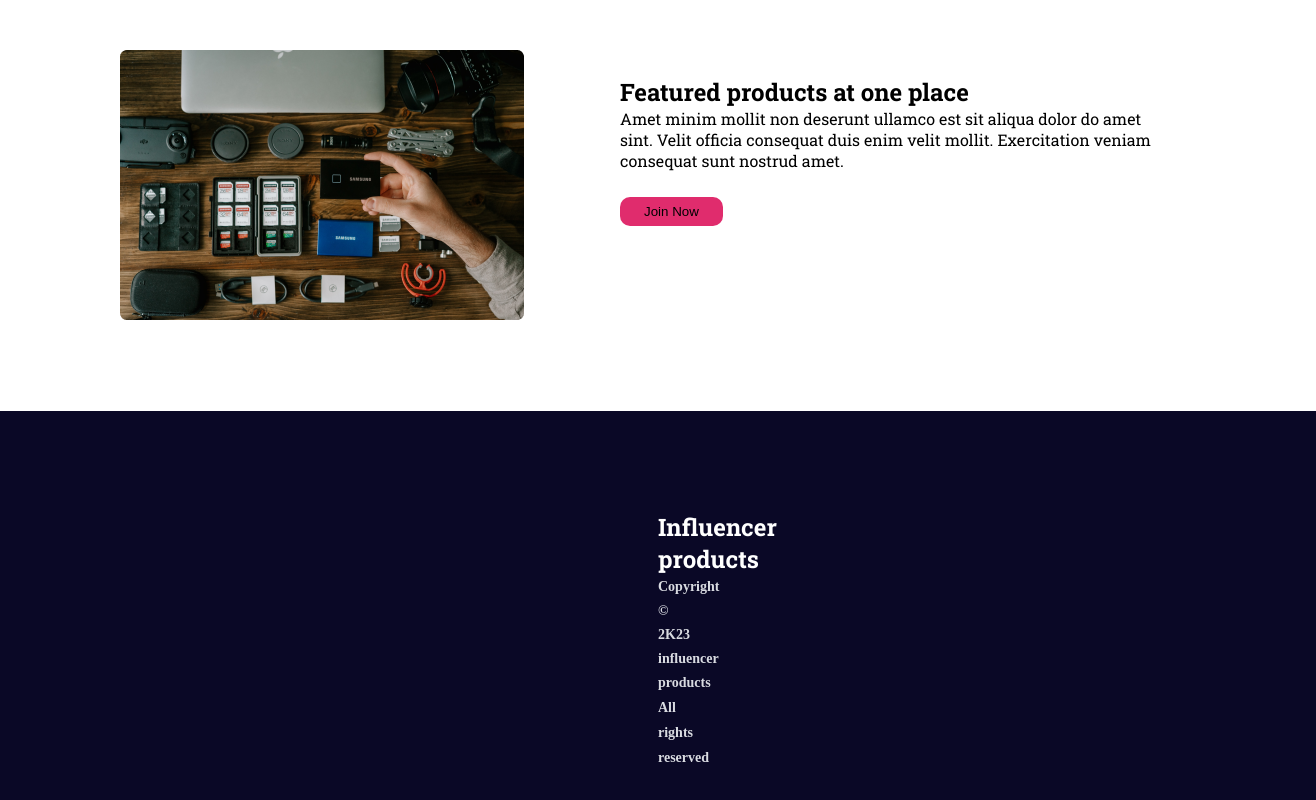
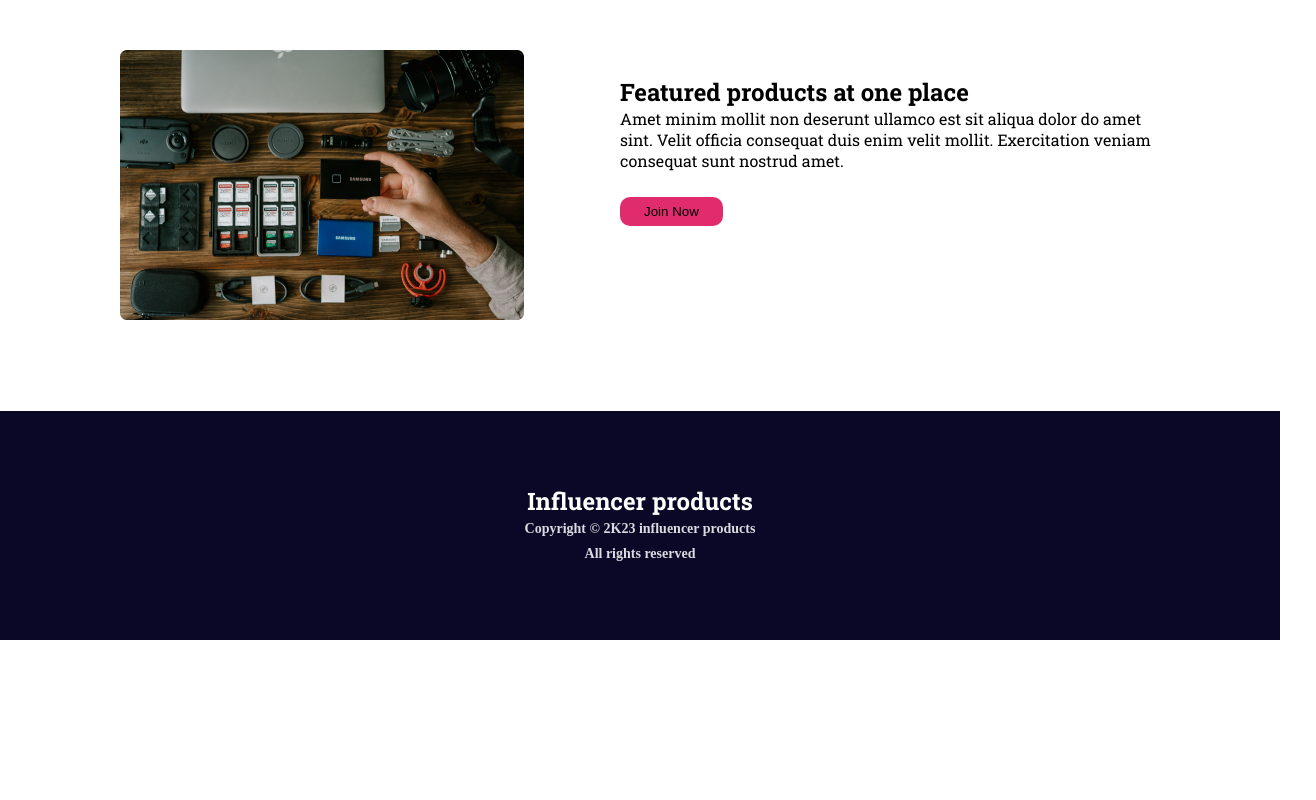
Before and after one commit to hridoyroy10/Influencer-gear, a plain HTML site: page index.html in a window 1280 px wide. Shown: the part 3327-4127 px from the top of the page, 1316 px wide, since content can reach past the window. After the commit the page ends 3967 px from the top, so only its background shows below. Drawn offline with Linux system fonts and the light colour scheme.

Commit message:
up Date footer

```diff
--- a/css/style.css
+++ b/css/style.css
@@ -179,7 +179,7 @@ nav>ul>li>a {
 /* =====footer style ============= */
 footer {
     background: #0A0826;
-    padding: 100px 658px;
+    padding: 74px 258px;
 }
 
 .footer-container {
```
